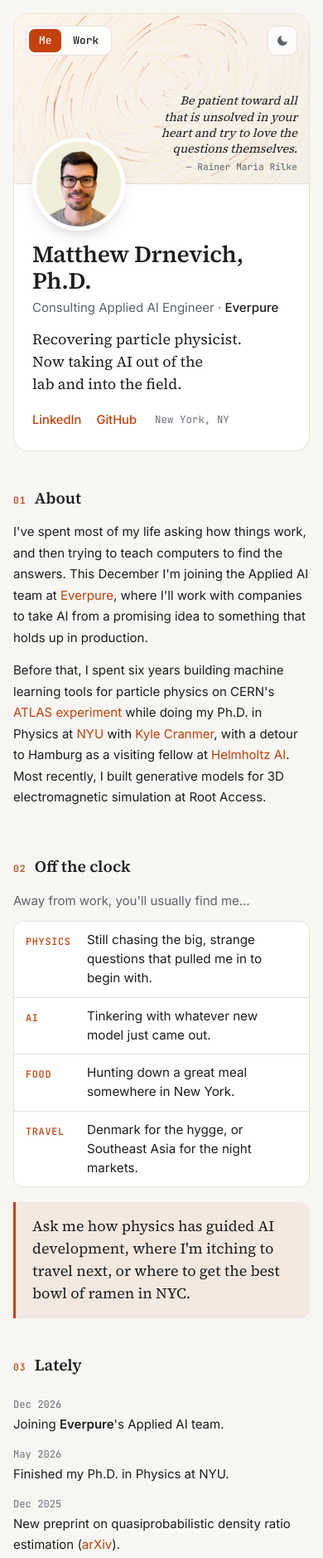
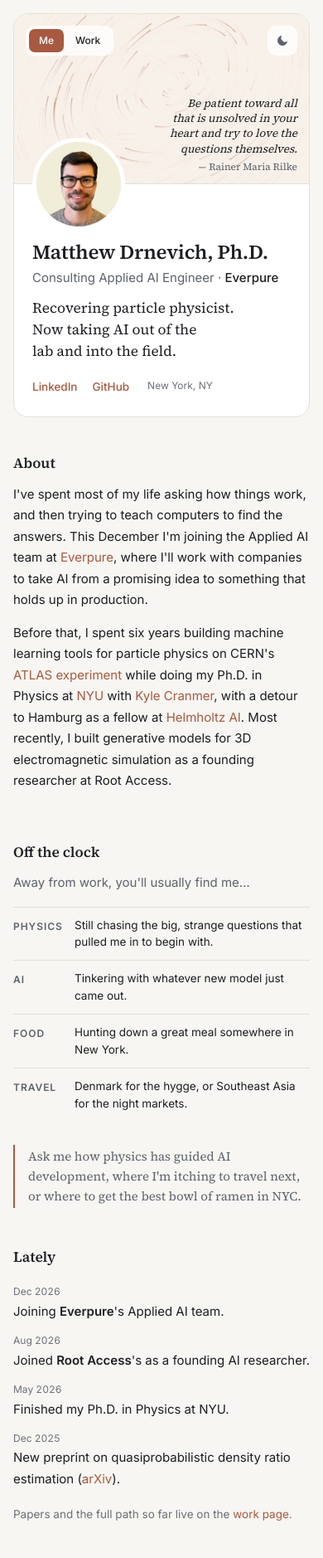
Before and after one commit to mdkdrnevich/mdkdrnevich.github.io, a plain HTML site: page index.html in a window 390 px wide. Shown: the top 1878 px of the page at 83% size. Drawn offline with Linux system fonts and the light colour scheme.

Commit message:
Apply a Nordic design pass
Drop the monospace face and collapse 20 font sizes into a six-step
scale, switch to a muted terracotta accent used only for links, the
active page, and the callout bar, remove borders from tiles, banner
controls, and paper links, drop the hover lift, avatar shadow, banner
gradient, and section numbers, and turn the Ask me callout into a
quiet aside.

Co-Authored-By: Claude Opus 5.5 <noreply@anthropic.com>

```diff
--- a/assets/css/style.css
+++ b/assets/css/style.css
@@ -6,13 +6,18 @@
   --muted: #5d636c;
   --faint: #6b7079;
   --rule: #e3e0d8;
-  --accent: #c2410c;
-  --banner-a: #fdf4ec;
-  --banner-b: #f3efe7;
-  --field: 194, 65, 12;       /* banner particle color (rgb) */
+  --accent: #a85a40;          /* muted terracotta */
+  --banner: #f8f1ea;
+  --field: 168, 90, 64;       /* banner particle color (rgb of --accent) */
   --serif: "Source Serif 4", Georgia, "Times New Roman", serif;
   --sans: "Inter", -apple-system, BlinkMacSystemFont, "Segoe UI", Helvetica, Arial, sans-serif;
-  --mono: "JetBrains Mono", ui-monospace, SFMono-Regular, Menlo, monospace;
+
+  /* Type scale: six sizes, used everywhere */
+  --fs-xs: .8rem;
+  --fs-sm: .9rem;
+  --fs-md: 1.15rem;
+  --fs-lg: 1.6rem;
+  --fs-xl: 2.1rem;
 }
 
 [data-theme="dark"] {
@@ -22,23 +27,22 @@
   --muted: #a2a7af;
   --faint: #8c929b;
   --rule: #272b31;
-  --accent: #fb923c;
-  --banner-a: #1d1712;
-  --banner-b: #15181c;
-  --field: 251, 146, 60;
+  --accent: #d08a6f;
+  --banner: #19171a;
+  --field: 208, 138, 111;
 }
 
 /* ---------- Base ---------- */
 *, *::before, *::after { box-sizing: border-box; }
 
-html { scroll-behavior: smooth; }
+html { font-size: 15px; scroll-behavior: smooth; }
 
 body {
   margin: 0;
   background: var(--bg);
   color: var(--text);
   font-family: var(--sans);
-  font-size: 15px;
+  font-size: 1rem;
   line-height: 1.7;
   -webkit-font-smoothing: antialiased;
   transition: background-color .25s ease, color .25s ease;
@@ -48,6 +52,15 @@ a { color: var(--accent); text-decoration: none; }
 a:hover { text-decoration: underline; text-underline-offset: 3px; }
 strong { font-weight: 600; }
 p { margin: 0 0 14px; }
+
+/* Small uppercase labels on the tiles */
+.tile-k {
+  font-size: var(--fs-xs);
+  font-weight: 600;
+  letter-spacing: .08em;
+  text-transform: uppercase;
+  color: var(--muted);
+}
 
 .container {
   max-width: 940px;
@@ -67,7 +80,7 @@ p { margin: 0 0 14px; }
 .banner {
   position: relative;
   height: 210px;
-  background: linear-gradient(135deg, var(--banner-a), var(--banner-b));
+  background: var(--banner);
   border-bottom: 1px solid var(--rule);
 }
 #field { position: absolute; inset: 0; width: 100%; height: 100%; display: block; }
@@ -86,19 +99,19 @@ p { margin: 0 0 14px; }
   font-size: 1rem;
   line-height: 1.45;
   color: var(--text);
-  text-shadow: 0 0 10px var(--banner-a), 0 0 18px var(--banner-a);
+  text-shadow: 0 0 10px var(--banner), 0 0 18px var(--banner);
   text-wrap: balance;
 }
 .banner-quote cite {
   display: block;
   margin-top: 4px;
   font-style: normal;
-  font-family: var(--mono);
-  font-size: .7rem;
+  font-size: var(--fs-xs);
   color: var(--muted);
 }
 .banner-quote cite::before { content: "— "; }
 
+/* Banner controls: translucent, borderless */
 .theme-toggle {
   position: absolute;
   top: 14px;
@@ -107,20 +120,16 @@ p { margin: 0 0 14px; }
   align-items: center;
   justify-content: center;
   width: 36px; height: 36px;
-  border: 1px solid var(--rule);
+  border: 0;
   border-radius: 10px;
-  background: color-mix(in srgb, var(--surface) 80%, transparent);
+  background: color-mix(in srgb, var(--surface) 78%, transparent);
   backdrop-filter: blur(6px);
   -webkit-backdrop-filter: blur(6px);
   color: var(--muted);
   cursor: pointer;
 }
 .theme-toggle:hover { color: var(--text); }
-/* Comfortable thumb targets on touch screens */
-@media (pointer: coarse) {
-  .theme-toggle { width: 44px; height: 44px; }
-  .page-nav a { min-height: 36px; }
-}
+
 /* Page switch (Me / Work), top-left of the banner */
 .page-nav {
   position: absolute;
@@ -128,14 +137,12 @@ p { margin: 0 0 14px; }
   left: 14px;
   display: flex;
   gap: 2px;
-  padding: 3px;
-  border: 1px solid var(--rule);
+  padding: 4px;
   border-radius: 10px;
-  background: color-mix(in srgb, var(--surface) 80%, transparent);
+  background: color-mix(in srgb, var(--surface) 78%, transparent);
   backdrop-filter: blur(6px);
   -webkit-backdrop-filter: blur(6px);
-  font-family: var(--mono);
-  font-size: .8rem;
+  font-size: var(--fs-xs);
   font-weight: 500;
 }
 .page-nav a {
@@ -146,8 +153,14 @@ p { margin: 0 0 14px; }
   border-radius: 7px;
   color: var(--text);
 }
-.page-nav a:hover { color: var(--text); text-decoration: none; }
+.page-nav a:hover { text-decoration: none; background: color-mix(in srgb, var(--text) 6%, transparent); }
 .page-nav a[aria-current="page"] { background: var(--accent); color: var(--surface); }
+
+/* Comfortable thumb targets on touch screens */
+@media (pointer: coarse) {
+  .theme-toggle { width: 44px; height: 44px; }
+  .page-nav a { min-height: 36px; }
+}
 
 .icon-sun { display: none; }
 [data-theme="dark"] .icon-sun { display: block; }
@@ -167,33 +180,32 @@ p { margin: 0 0 14px; }
   flex-shrink: 0;
   position: relative;
   border: 5px solid var(--surface);
-  box-shadow: 0 8px 24px -12px rgba(0, 0, 0, .35);
 }
 .profile-text { padding-top: 18px; min-width: 0; }
 
 h1 {
   font-family: var(--serif);
   font-weight: 600;
-  font-size: 2.1rem;
+  font-size: var(--fs-xl);
   line-height: 1.15;
   letter-spacing: -0.01em;
   margin: 0 0 4px;
 }
 .role { margin: 0 0 12px; color: var(--muted); }
 .role .org { color: var(--text); font-weight: 500; }
-.tagline { margin: 0 0 16px; font-family: var(--serif); font-size: 1.12rem; line-height: 1.5; text-wrap: balance; }
+.tagline { margin: 0 0 16px; font-family: var(--serif); font-size: var(--fs-md); line-height: 1.5; text-wrap: balance; }
 
 .profile-meta { display: flex; flex-wrap: wrap; align-items: center; gap: 8px 22px; }
 .links { list-style: none; padding: 0; margin: 0; display: flex; flex-wrap: wrap; gap: 6px 18px; }
-.links a { font-size: .92rem; font-weight: 500; }
-.meta { color: var(--faint); font-family: var(--mono); font-size: .78rem; }
+.links a { font-size: var(--fs-sm); font-weight: 500; }
+.meta { color: var(--faint); font-size: var(--fs-xs); }
 
 /* Compact header for secondary pages */
 .hero.compact .banner { height: 120px; }
 .hero.compact .profile { align-items: flex-end; gap: 22px; padding-bottom: 22px; }
 .hero.compact .avatar { width: 80px; height: 80px; margin-top: -40px; border-width: 4px; }
 .hero.compact .profile-text { padding-top: 12px; }
-.hero.compact h1 { font-size: 1.6rem; }
+.hero.compact h1 { font-size: var(--fs-lg); }
 .hero.compact .role { margin: 0; }
 .avatar-link { display: block; flex-shrink: 0; }
 
@@ -202,7 +214,7 @@ section {
   display: grid;
   grid-template-columns: 190px minmax(0, 1fr);
   gap: 36px;
-  margin-bottom: 56px;
+  margin-bottom: 64px;
 }
 
 .label {
@@ -212,61 +224,39 @@ section {
   align-self: start;
   font-family: var(--serif);
   font-weight: 600;
-  font-size: 1.2rem;
+  font-size: var(--fs-md);
   line-height: 1.3;
 }
-.idx {
-  display: block;
-  font-family: var(--mono);
-  font-weight: 500;
-  font-size: .72rem;
-  letter-spacing: .08em;
-  color: var(--accent);
-  margin-bottom: 4px;
-}
 
-.body { max-width: 660px; padding-top: 2px; }
-.note { color: var(--faint); font-size: .85rem; margin-top: 12px; }
+.body { max-width: 660px; padding-top: 1px; }
+.note { color: var(--faint); font-size: var(--fs-sm); margin-top: 14px; }
 
-/* Off the clock: tiles + callout */
-.lead-in { color: var(--muted); margin-bottom: 12px; }
+/* Off the clock: borderless tiles + callout */
+.lead-in { color: var(--muted); margin-bottom: 16px; }
 .tiles {
   list-style: none;
   padding: 0;
-  margin: 0 0 18px;
+  margin: 0 0 28px;
   display: grid;
   grid-template-columns: repeat(2, minmax(0, 1fr));
-  gap: 12px;
+  gap: 22px 32px;
 }
 .tile {
   display: flex;
   flex-direction: column;
   gap: 4px;
-  padding: 14px 16px;
-  background: var(--surface);
-  border: 1px solid var(--rule);
-  border-radius: 12px;
-  transition: border-color .2s ease, transform .2s ease;
+  padding-top: 12px;
+  border-top: 1px solid var(--rule);
 }
-.tile:hover { border-color: var(--accent); transform: translateY(-1px); }
-.tile-k {
-  font-family: var(--mono);
-  font-size: .74rem;
-  font-weight: 500;
-  letter-spacing: .06em;
-  text-transform: uppercase;
-  color: var(--accent);
-}
-.tile-v { font-size: .95rem; line-height: 1.5; }
+.tile-v { font-size: var(--fs-sm); line-height: 1.55; }
 .callout {
   margin: 0;
-  padding: 16px 20px;
-  border-left: 3px solid var(--accent);
-  border-radius: 0 12px 12px 0;
-  background: color-mix(in srgb, var(--accent) 8%, transparent);
+  padding: 2px 0 2px 16px;
+  border-left: 2px solid var(--accent);
   font-family: var(--serif);
-  font-size: 1.12rem;
-  line-height: 1.5;
+  font-size: 1rem;
+  line-height: 1.6;
+  color: var(--muted);
 }
 
 /* Lately */
@@ -274,32 +264,23 @@ section {
 .news li { display: grid; grid-template-columns: 76px 1fr; gap: 14px; padding: 5px 0; }
 .date, .when {
   color: var(--faint);
-  font-family: var(--mono);
-  font-size: .76rem;
-  padding-top: 4px;
+  font-size: var(--fs-xs);
+  font-variant-numeric: tabular-nums;
+  padding-top: 3px;
   white-space: nowrap;
 }
 
 /* Papers */
 .pubs { list-style: none; padding: 0; margin: 0; }
-.pubs li { padding: 12px 0; border-bottom: 1px dashed var(--rule); }
+.pubs li { padding: 14px 0; border-bottom: 1px solid var(--rule); }
 .pubs li:first-child { padding-top: 0; }
 .pubs li:last-child { border-bottom: 0; }
 .pub-title { color: var(--text); font-weight: 600; line-height: 1.4; }
-.pub-title:hover { color: var(--accent); }
-.authors { color: var(--muted); font-size: .9rem; margin-top: 3px; }
+.pub-title:hover { color: var(--text); }
+.authors { color: var(--muted); font-size: var(--fs-sm); margin-top: 3px; }
 .authors strong { color: var(--text); }
-.venue { color: var(--faint); font-size: .88rem; }
-.pub-links { margin-top: 6px; display: flex; gap: 8px; }
-.pub-links a {
-  font-family: var(--mono);
-  font-size: .72rem;
-  padding: 1px 9px;
-  border: 1px solid var(--rule);
-  border-radius: 6px;
-  color: var(--muted);
-}
-.pub-links a:hover { border-color: var(--accent); color: var(--accent); text-decoration: none; }
+.venue { color: var(--faint); font-size: var(--fs-sm); }
+.pub-links { margin-top: 6px; display: flex; gap: 16px; font-size: var(--fs-xs); font-weight: 500; }
 
 /* The path so far: a vertical line with nodes */
 .path { list-style: none; padding: 0; margin: 0; position: relative; }
@@ -320,34 +301,21 @@ section {
 .path li::before {
   content: "";
   position: absolute;
-  left: 0; top: 13px;
-  width: 11px; height: 11px;
+  left: 1px; top: 14px;
+  width: 9px; height: 9px;
   border-radius: 50%;
   background: var(--bg);
-  border: 2px solid var(--faint);
+  border: 1px solid var(--faint);
 }
-.path li:first-child::before { border-color: var(--accent); background: var(--accent); }
-.sub { color: var(--muted); font-size: .88rem; }
-
-/* Quote */
-blockquote {
-  margin: 18px 0 0;
-  padding: 4px 0 4px 18px;
-  border-left: 2px solid var(--accent);
-  font-family: var(--serif);
-  font-style: italic;
-  font-size: 1.05rem;
-  color: var(--muted);
-}
-blockquote cite { display: block; margin-top: 6px; font-style: normal; font-family: var(--mono); font-size: .74rem; color: var(--faint); }
-blockquote cite::before { content: "— "; }
+.path li:first-child::before { border-color: var(--text); background: var(--text); }
+.sub { color: var(--muted); font-size: var(--fs-sm); }
 
 /* Footer */
 .footer {
   border-top: 1px solid var(--rule);
   padding-top: 18px;
   color: var(--faint);
-  font-size: .82rem;
+  font-size: var(--fs-xs);
 }
 
 /* ---------- Responsive ---------- */
@@ -355,43 +323,28 @@ blockquote cite::before { content: "— "; }
   .container { padding: 16px 16px 40px; }
   .hero { margin-bottom: 44px; }
   .banner { height: 205px; }
-  .banner-quote { left: 146px; right: 14px; bottom: 12px; max-width: none; font-size: .9rem; line-height: 1.35; }
-  .tiles {
-    grid-template-columns: 1fr;
-    gap: 0;
-    background: var(--surface);
-    border: 1px solid var(--rule);
-    border-radius: 12px;
-    overflow: hidden;
-  }
+  .banner-quote { left: 146px; right: 14px; bottom: 12px; max-width: none; font-size: var(--fs-sm); line-height: 1.35; }
+  .tiles { grid-template-columns: 1fr; gap: 0; }
   .tile {
     display: grid;
     grid-template-columns: 64px 1fr;
     gap: 10px;
-    padding: 11px 14px;
-    border: 0;
-    border-radius: 0;
-    background: none;
+    padding: 11px 0;
   }
-  .tile + .tile { border-top: 1px solid var(--rule); }
-  .tile:hover { transform: none; }
-  .tile-k { padding-top: 3px; }
+  .tile-k { padding-top: 2px; }
   .profile { flex-direction: column; gap: 0; padding: 0 22px 24px; }
   .avatar { width: 112px; height: 112px; margin-top: -56px; }
   .profile-text { padding-top: 12px; }
-  h1 { font-size: 1.75rem; }
+  h1 { font-size: var(--fs-lg); }
   .hero.compact .banner { height: 100px; }
   .hero.compact .profile { flex-direction: row; align-items: flex-end; gap: 16px; }
   .hero.compact .avatar { width: 68px; height: 68px; margin-top: -34px; }
-  section { grid-template-columns: 1fr; gap: 14px; margin-bottom: 44px; }
-  .label { position: static; display: flex; align-items: baseline; gap: 10px; }
-  .idx { display: inline; margin: 0; }
+  section { grid-template-columns: 1fr; gap: 12px; margin-bottom: 48px; }
+  .label { position: static; }
   .news li { grid-template-columns: 1fr; gap: 0; }
   .path li { grid-template-columns: 1fr; gap: 0; }
 }
 
 @media (prefers-reduced-motion: reduce) {
   html { scroll-behavior: auto; }
-  .tile { transition: none; }
-  .tile:hover { transform: none; }
 }
--- a/index.html
+++ b/index.html
@@ -11,7 +11,7 @@
   <link rel="icon" href="assets/img/favicon.png">
   <link rel="preconnect" href="https://fonts.googleapis.com">
   <link rel="preconnect" href="https://fonts.gstatic.com" crossorigin>
-  <link href="https://fonts.googleapis.com/css2?family=Inter:wght@400;500;600&family=JetBrains+Mono:wght@400;500&family=Source+Serif+4:opsz,wght@8..60,400;8..60,600&display=swap" rel="stylesheet">
+  <link href="https://fonts.googleapis.com/css2?family=Inter:wght@400;500;600&family=Source+Serif+4:opsz,wght@8..60,400;8..60,600&display=swap" rel="stylesheet">
   <link rel="stylesheet" href="assets/css/style.css">
   <script>
     (function () {
@@ -59,9 +59,8 @@
       </div>
     </header>
 
-    <!-- 01 -->
     <section id="hello">
-      <h2 class="label"><span class="idx">01</span>About</h2>
+      <h2 class="label">About</h2>
       <div class="body">
         <p>
           I've spent most of my life asking how things work, and then trying to teach computers to find the answers.
@@ -72,15 +71,14 @@
           Before that, I spent six years building machine learning tools for particle physics on CERN's
           <a href="https://atlas.cern/">ATLAS experiment</a> while doing my Ph.D. in Physics at
           <a href="https://physics.nyu.edu/">NYU</a> with <a href="https://theoryandpractice.org/">Kyle Cranmer</a>, with a
-          detour to Hamburg as a visiting fellow at <a href="https://www.helmholtz.ai/">Helmholtz AI</a>. Most recently, I
-          built generative models for 3D electromagnetic simulation at Root Access.
+          detour to Hamburg as a fellow at <a href="https://www.helmholtz.ai/">Helmholtz AI</a>. Most recently, I
+          built generative models for 3D electromagnetic simulation as a founding researcher at Root Access.
         </p>
       </div>
     </section>
 
-    <!-- 02 -->
     <section id="off-the-clock">
-      <h2 class="label"><span class="idx">02</span>Off the clock</h2>
+      <h2 class="label">Off the clock</h2>
       <div class="body">
         <p class="lead-in">Away from work, you'll usually find me&hellip;</p>
         <ul class="tiles">
@@ -108,12 +106,12 @@
       </div>
     </section>
 
-    <!-- 03 -->
     <section id="lately">
-      <h2 class="label"><span class="idx">03</span>Lately</h2>
+      <h2 class="label">Lately</h2>
       <div class="body">
         <ul class="news">
           <li><span class="date">Dec 2026</span><span>Joining <strong>Everpure</strong>'s Applied AI team.</span></li>
+          <li><span class="date">Aug 2026</span><span>Joined <strong>Root Access</strong>'s as a founding AI researcher.</span></li>
           <li><span class="date">May 2026</span><span>Finished my Ph.D. in Physics at NYU.</span></li>
           <li><span class="date">Dec 2025</span><span>New preprint on quasiprobabilistic density ratio estimation (<a href="https://arxiv.org/abs/2512.19913">arXiv</a>).</span></li>
         </ul>
--- a/work.html
+++ b/work.html
@@ -11,7 +11,7 @@
   <link rel="icon" href="assets/img/favicon.png">
   <link rel="preconnect" href="https://fonts.googleapis.com">
   <link rel="preconnect" href="https://fonts.gstatic.com" crossorigin>
-  <link href="https://fonts.googleapis.com/css2?family=Inter:wght@400;500;600&family=JetBrains+Mono:wght@400;500&family=Source+Serif+4:opsz,wght@8..60,400;8..60,600&display=swap" rel="stylesheet">
+  <link href="https://fonts.googleapis.com/css2?family=Inter:wght@400;500;600&family=Source+Serif+4:opsz,wght@8..60,400;8..60,600&display=swap" rel="stylesheet">
   <link rel="stylesheet" href="assets/css/style.css">
   <script>
     (function () {
@@ -45,9 +45,8 @@
       </div>
     </header>
 
-    <!-- 01 -->
     <section id="papers">
-      <h2 class="label"><span class="idx">01</span>Papers</h2>
+      <h2 class="label">Papers</h2>
       <div class="body">
         <ul class="pubs">
           <li>
@@ -79,9 +78,8 @@
       </div>
     </section>
 
-    <!-- 02 -->
     <section id="path">
-      <h2 class="label"><span class="idx">02</span>The path so far</h2>
+      <h2 class="label">The path so far</h2>
       <div class="body">
         <ol class="path">
           <li><span class="when">2026&ndash;</span><span class="what"><strong>Everpure</strong>, Consulting Applied AI Engineer</span></li>
```
